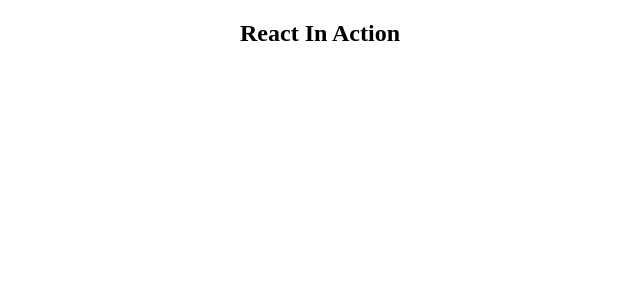
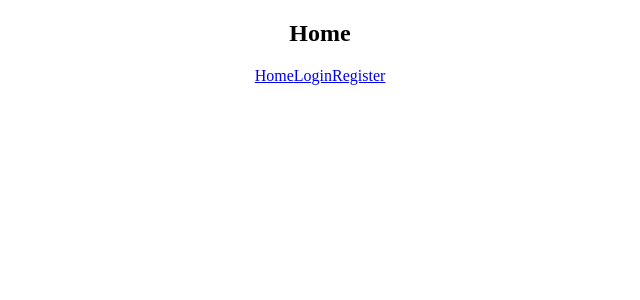
Before and after one commit to RRakib/Authentication-with-MERN-Stack, a React (Create React App) app in the folder client/: page / in a window 1280 px wide. Shown: the top 300 px of the page, without its empty margins (320-960 px from the left). Built offline with nearby package versions, Linux system fonts and the light colour scheme.

Commit message:
Creating Routes with React Router DOM

```diff
--- a/client/src/App.js
+++ b/client/src/App.js
@@ -1,12 +1,22 @@
+import './App.css';
 import React, { Component } from 'react';
-import './App.css';
+import Home from "./Components/Home/Home"
+import Login from "./Components/Login/Login"
+import Register from "./Components/Register/Register"
+import { BrowserRouter , Route , Switch} from "react-router-dom";
 
 class App extends Component {
   render() {
     return (
-      <div className="App">
-        <h2>React In Action</h2>
-      </div>
+      <BrowserRouter>
+        <div className="App">
+          <Switch>
+            <Route path="/" exact component={Home} />
+            <Route path="/Login"  component={Login}  />
+            <Route path="/Register"  component={Register}  />
+          </Switch>
+        </div>
+      </BrowserRouter>
     );
   }
 }
--- /dev/null
+++ b/client/src/Components/Home/Home.js
@@ -0,0 +1,15 @@
+import React from "react"
+import { Link } from "react-router-dom"
+
+const Home = () => {
+    return(
+        <div>
+            <h2>Home</h2>
+            <Link to="/">Home</Link>
+            <Link to="/Login">Login</Link>
+            <Link to="/Register">Register</Link>
+        </div>
+    )
+}
+
+export default Home
--- /dev/null
+++ b/client/src/Components/Login/Login.js
@@ -0,0 +1,11 @@
+import React from "react"
+
+const Login = () => {
+    return(
+        <div>
+            <h2>Login</h2>
+        </div>
+    )
+}
+
+export default Login
--- /dev/null
+++ b/client/src/Components/Register/Register.js
@@ -0,0 +1,11 @@
+import React from "react"
+
+const Register = () => {
+    return(
+        <div>
+            <h2>Register</h2>
+        </div>
+    )
+}
+
+export default Register
```
